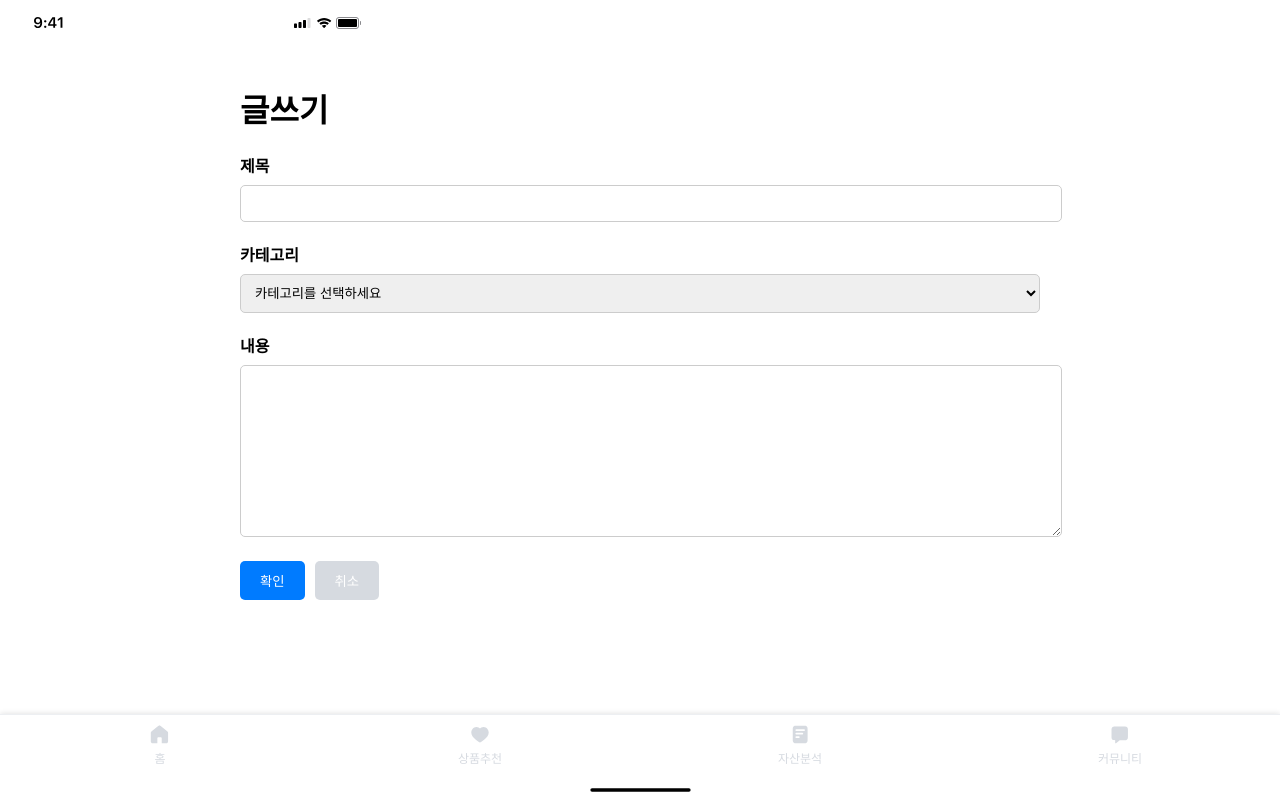
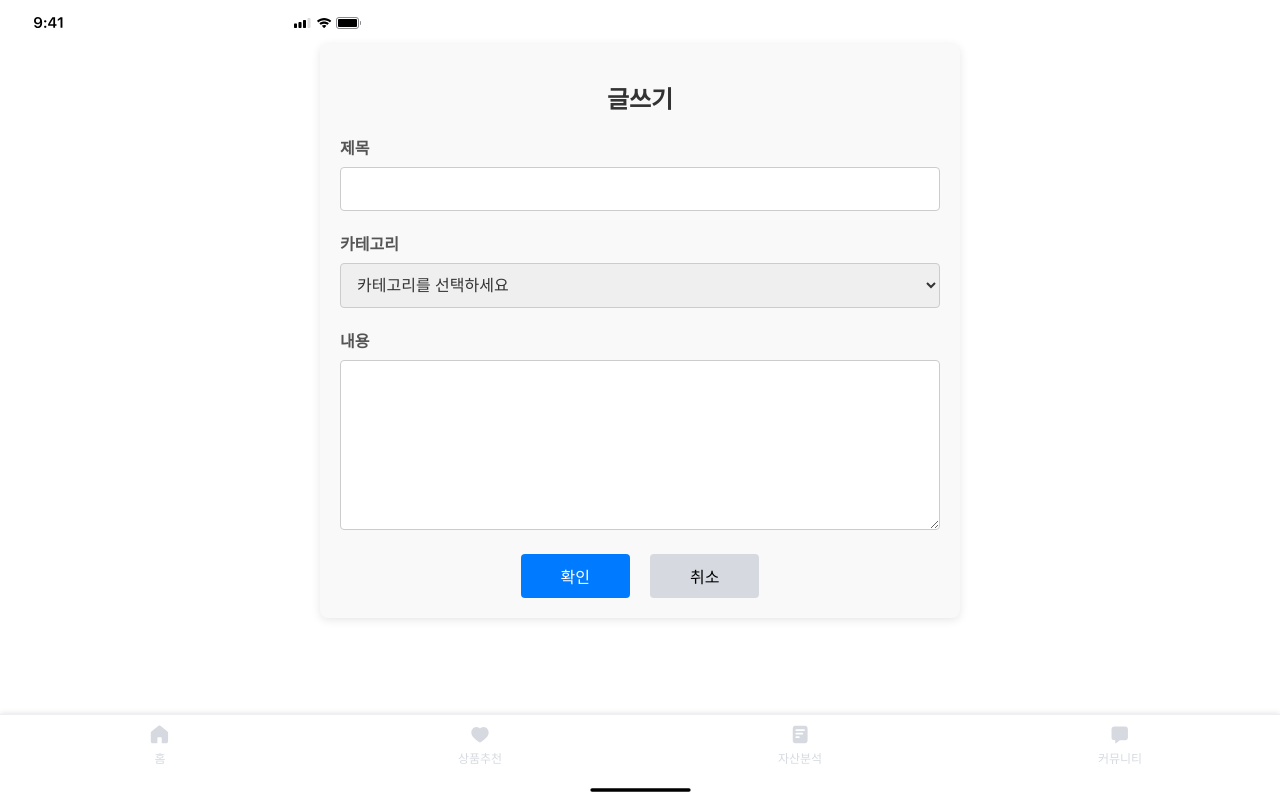
Before and after one commit to cheongwonyoung/Crunch-It, a Vue app in the folder Development/FE/muno-muno/: page /community/create in a window 1280 px wide. Built offline with nearby package versions, Linux system fonts and the light colour scheme; a web font is replaced by a local one.

Commit message:
[BE] Refactor: css 수정

```diff
--- a/Development/FE/muno-muno/src/pages/CommunityPage.vue
+++ b/Development/FE/muno-muno/src/pages/CommunityPage.vue
@@ -34,8 +34,9 @@
         <h3 class="post-title">{{ post.title }}</h3>
         <p class="post-content">{{ post.content }}</p>
         <div class="post-footer">
-          <span class="date">{{ post.date }}</span>
-          <span class="comments">{{ post.comments }} 댓글</span>
+          <!-- modifyDate가 있으면 그걸 사용, 없으면 registerDate 사용 -->
+          <span class="date">{{ post.modifyDate ? formatDate(post.modifyDate) : formatDate(post.registerDate) }}</span>
+          <span class="comments">댓글 {{ post.comments }}</span>
         </div>
       </div>
     </div>
@@ -87,13 +88,20 @@ export default {
     };
 
     // 클릭 시 상세 페이지로 이동
-    const goToDetail = (board_id) => {
-      router.push({ name: 'PostDetail', params: { id: board_id }}); // 라우트 이동
+    const goToDetail = (boardId) => {
+      router.push({ name: 'PostDetail', params: { id: boardId }}); // 라우트 이동
     };
 
     // 글쓰기 페이지로 이동
     const goToWritePage = () => {
       router.push({ name: 'WritePost' }); // WritePostPage.vue로 이동
+    };
+
+    // 날짜 포맷 함수
+    const formatDate = (dateArray) => {
+      if (!dateArray || dateArray.length < 3) return '날짜 없음'; // 날짜 배열이 올바른지 확인
+      const [year, month, day] = dateArray;
+      return `${year}. ${String(month).padStart(2, '0')}. ${String(day).padStart(2, '0')}`; // "2024. 10. 03" 형식으로 변환
     };
 
     onMounted(() => {
@@ -106,7 +114,8 @@ export default {
       filteredPosts,
       selectCategory,
       goToDetail,
-      goToWritePage
+      goToWritePage,
+      formatDate
     };
   }
 };
@@ -146,9 +155,17 @@ export default {
 
 .post-list .post-item {
   margin-bottom: 20px;
-  border-bottom: 1px solid #e0e0e0;
-  padding-bottom: 10px;
-  cursor: pointer; /* 클릭할 수 있음을 나타내는 포인터 커서 */
+  border: 1px solid #e0e0e0;
+  padding: 20px;
+  border-radius: 10px;
+  box-shadow: 0 2px 5px rgba(0, 0, 0, 0.1);
+  background-color: #fff;
+  cursor: pointer;
+  transition: transform 0.2s ease;
+}
+
+.post-list .post-item:hover {
+  transform: scale(1.02);
 }
 
 .post-header {
@@ -161,11 +178,14 @@ export default {
 .post-title {
   font-size: 18px;
   margin: 5px 0;
+  font-weight: bold;
+  color: #333;
 }
 
 .post-content {
   font-size: 16px;
   color: #555;
+  margin-bottom: 10px;
 }
 
 .post-footer {
@@ -177,7 +197,7 @@ export default {
 
 .floating-button {
   position: fixed;
-  bottom: 100px; /* TabBar 위에 위치하도록 하단 위치 조정 */
+  bottom: 100px;
   right: 20px;
   background-color: #007BFF;
   color: white;
@@ -190,7 +210,7 @@ export default {
   text-align: center;
   cursor: pointer;
   box-shadow: 0 2px 10px rgba(0, 0, 0, 0.2);
-  z-index: 1100; /* TabBar보다 높은 z-index 설정 */
+  z-index: 1100;
 }
 
 .floating-button:hover {
--- a/Development/FE/muno-muno/src/pages/PostDetailPage.vue
+++ b/Development/FE/muno-muno/src/pages/PostDetailPage.vue
@@ -1,12 +1,11 @@
 <template>
   <div class="post-detail-page">
     <header class="header">
-      <h1>{{ post.title }}</h1>
+      <h1 class="title">{{ post.title }}</h1>
       <div class="post-meta">
-        <span class="category">카테고리: {{ post.category }}</span>
-        <span class="user">작성자: {{ post.writerId }}</span>
-        <span class="date">작성일: {{ formatDate(post.registerDate) }}</span>
-        <span class="modified-date" v-if="post.modifyDate && post.modifyDate.length > 0">수정일: {{ formatDate(post.modifyDate) }}</span>
+        <span class="category">{{ post.category }}</span> |
+        <span class="user">{{ post.writerId }}</span> |
+        <span class="date">{{ post.modifyDate ? formatDate(post.modifyDate) : formatDate(post.registerDate) }}</span>
       </div>
     </header>
 
@@ -15,10 +14,10 @@
     </div>
 
     <div class="post-likes">
-      <span>좋아요: {{ post.likes }}</span>
+      <span>❤️ 좋아요 {{ post.likes }}</span>
     </div>
 
-    <router-link to="/community" class="back-link">← 목록</router-link>
+    <router-link to="/community" class="back-link">← 목록으로 돌아가기</router-link>
   </div>
 </template>
 
@@ -54,9 +53,9 @@ export default {
     };
 
     const formatDate = (dateArray) => {
-      if (!dateArray || dateArray.length < 6) return '날짜 없음'; // 날짜 배열이 올바른지 확인
-      const [year, month, day, hour] = dateArray;
-      return `${year}년 ${month}월 ${day}일 ${hour}시`;
+      if (!dateArray || dateArray.length < 3) return '날짜 없음';
+      const [year, month, day] = dateArray;
+      return `${year}. ${String(month).padStart(2, '0')}. ${String(day).padStart(2, '0')}`;
     };
 
     onMounted(() => {
@@ -76,44 +75,52 @@ export default {
   padding: 20px;
   max-width: 800px;
   margin: 0 auto;
+  font-family: Arial, sans-serif;
+  color: #333;
+  //background-color: #f9f9f9;
+  border: 1px solid #ddd;
+  border-radius: 4px;
 }
 
 .header {
-  margin-bottom: 20px;
+  border-bottom: 1px solid #ddd;
+  margin-bottom: 15px;
+  padding-bottom: 10px;
+}
+
+.title {
+  font-size: 24px;
+  margin: 0 0 10px 0;
 }
 
 .post-meta {
-  display: flex;
-  flex-wrap: wrap;
-  gap: 10px;
-  font-size: 14px;
-  color: #888;
-  margin-bottom: 10px;
+  font-size: 12px;
+  color: #666;
 }
 
 .post-content {
   font-size: 16px;
+  line-height: 1.8;
+  min-height: 20px;
+  padding:10px 0;
   margin-bottom: 20px;
 }
 
 .post-likes {
   font-size: 14px;
-  color: #444;
+  color: #666;
   margin-bottom: 20px;
 }
 
 .back-link {
-  display: block;
-  margin-top: 20px;
+  display: inline-block;
   color: #007BFF;
   text-decoration: none;
+  margin-top: 20px;
+  font-size: 14px;
 }
 
 .back-link:hover {
   text-decoration: underline;
 }
-
-.modified-date {
-  color: #444;
-}
 </style>
--- a/Development/FE/muno-muno/src/pages/WritePostPage.vue
+++ b/Development/FE/muno-muno/src/pages/WritePostPage.vue
@@ -1,7 +1,7 @@
 <template>
   <div class="write-post-page">
-    <h1>글쓰기</h1>
-    <form @submit.prevent="submitPost"> <!-- 바로 서버로 전송 -->
+    <h1 class="page-title">글쓰기</h1>
+    <form @submit.prevent="submitPost">
       <div class="form-group">
         <label for="title">제목</label>
         <input type="text" v-model="title" id="title" required />
@@ -17,12 +17,12 @@
 
       <div class="form-group">
         <label for="content">내용</label>
-        <textarea v-model="content" id="content" rows="10" required></textarea>
+        <textarea v-model="content" id="content" rows="8" required></textarea>
       </div>
 
       <div class="form-actions">
-        <button type="submit">확인</button> <!-- DB로 전송하는 버튼 -->
-        <button type="button" @click="cancelPost">취소</button> <!-- 취소 버튼 -->
+        <button type="submit" class="submit-button">확인</button>
+        <button type="button" class="cancel-button" @click="cancelPost">취소</button>
       </div>
     </form>
   </div>
@@ -43,27 +43,25 @@ export default {
 
     const categories = ['지출', '예적금', '펀드', '주식', '채권'];
 
-    // 사용자가 글을 최종적으로 제출하는 함수
     const submitPost = async () => {
       const postData = {
         title: title.value,
         category: category.value,
         content: content.value,
-        writerId: 1, // 임시 작성자 ID (로그인 시스템이 있다면 동적으로 설정 가능)
+        writerId: 1,
       };
 
       try {
-        await axios.post('http://localhost:8080/community/create', postData); // 서버로 데이터 전송
-        router.push('/community'); // 게시글 작성 후 목록으로 이동
+        await axios.post('http://localhost:8080/community/create', postData);
+        router.push('/community');
       } catch (error) {
         console.error('게시글 작성 중 오류 발생:', error);
       }
     };
 
-    // 작성 취소 함수
     const cancelPost = () => {
       if (confirm('작성한 내용을 취소하시겠습니까?')) {
-        router.push('/community'); // 커뮤니티 페이지로 이동
+        router.push('/community');
       }
     };
 
@@ -81,9 +79,20 @@ export default {
 
 <style scoped>
 .write-post-page {
-  max-width: 800px;
+  max-width: 600px;
   margin: 0 auto;
   padding: 20px;
+  background-color: #f9f9f9;
+  border-radius: 8px;
+  box-shadow: 0 2px 10px rgba(0, 0, 0, 0.1);
+  font-family: Arial, sans-serif;
+}
+
+.page-title {
+  text-align: center;
+  font-size: 24px;
+  margin-bottom: 20px;
+  color: #333;
 }
 
 .form-group {
@@ -94,41 +103,62 @@ label {
   display: block;
   margin-bottom: 8px;
   font-weight: bold;
+  color: #555;
 }
 
 input[type="text"],
 select,
 textarea {
   width: 100%;
-  padding: 10px;
+  padding: 12px;
   border: 1px solid #ccc;
-  border-radius: 5px;
+  border-radius: 4px;
+  font-size: 16px;
+  color: #333;
+  box-sizing: border-box; /* 모든 요소의 크기를 일관되게 유지 */
 }
 
-button {
-  padding: 10px 20px;
-  background-color: #007BFF;
-  color: white;
-  border: none;
-  border-radius: 5px;
-  cursor: pointer;
+textarea {
+  resize: vertical;
 }
 
-button:hover {
-  background-color: #0056b3;
+input:focus,
+select:focus,
+textarea:focus {
+  outline: none;
+  border-color: #007BFF;
 }
 
 .form-actions {
   display: flex;
-  gap: 10px;
+  justify-content: center;
+  gap: 20px;
   margin-top: 20px;
 }
 
-button[type="button"] {
-  background-color:#D6DAE0 ; /* 취소 버튼 색상 */
+button {
+  padding: 10px 40px;
+  border: none;
+  border-radius: 4px;
+  font-size: 16px;
+  cursor: pointer;
 }
 
-button[type="button"]:hover {
+.submit-button {
+  background-color: #007BFF;
+  color: white;
+}
+
+.submit-button:hover {
+  background-color: #0056b3;
+}
+
+.cancel-button {
+  background-color: #D6DAE0;
+  color: black;
+}
+
+.cancel-button:hover {
   background-color: #bdc0c6;
 }
 </style>
```
